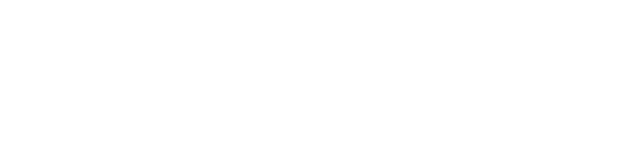
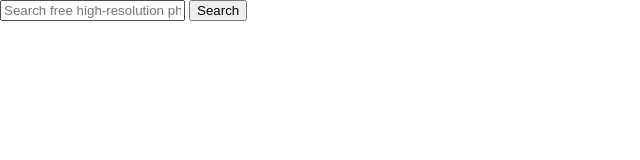
Before and after one commit to MaxOrel/workplace, a plain HTML site: page index.html in a window 1280 px wide. Shown: the whole page, without its empty margins (0-640 px from the left). Drawn offline with Linux system fonts and the light colour scheme.

Commit message:
add index

```diff
--- a/index.html
+++ b/index.html
@@ -11,5 +11,16 @@
     <div class="page">
 
     </div>
+    <form name="form" class="form">
+        <input
+          type="text"
+          name="info"
+          placeholder="Search free high-resolution photos"
+          class="form__input"
+        />
+        <button type="submit" class="button form__button-search">
+            Search
+        </button>
+      </form>
 </body>
 </html>
```
